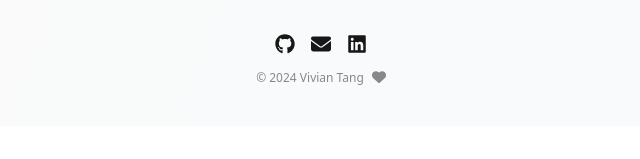
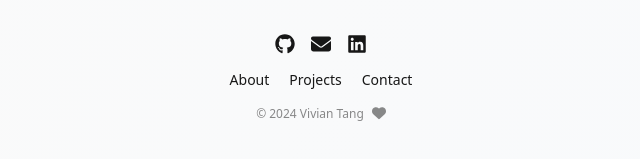
Before and after one commit to viviantangdev/portfolio, a React (Vite) app: page / in a window 1280 px wide. Shown: the part 3078-3237 px from the top of the page, without its empty margins (319-959 px from the left). Before the commit the page ends 3204 px from the top, so only its background shows below. Built offline with nearby package versions, Linux system fonts and the light colour scheme.

Commit message:
footer navlinks

```diff
--- a/src/components/Footer.jsx
+++ b/src/components/Footer.jsx
@@ -1,4 +1,5 @@
 import { FaHeart } from 'react-icons/fa6';
+import { navigation } from '../data/navigation';
 import { socials } from '../data/socials';
 
 export const Footer = () => {
@@ -13,9 +14,11 @@ export const Footer = () => {
         ))}
       </div>
       {/* Navigation Links */}
-      {
-        // TODO Add navlinks for quick navigation in footer
-      }
+      <div className='flex gap-5'>
+        {navigation.map((nav) => (
+          <a href={nav.link}>{nav.title}</a>
+        ))}
+      </div>
       {/* Footer Text */}
       <div className='flex gap-2'>
         <span className='text-xs opacity-[50%]'>
```
Also changed, not shown: src/pages/Contact.jsx (+6 -5 lines).
